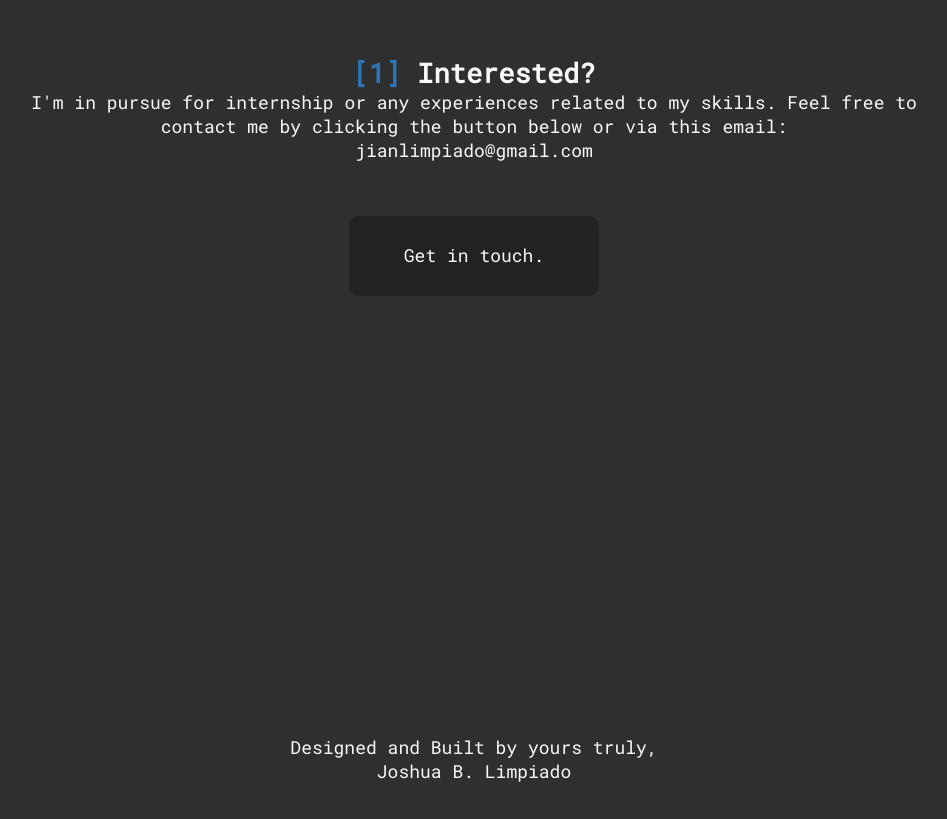
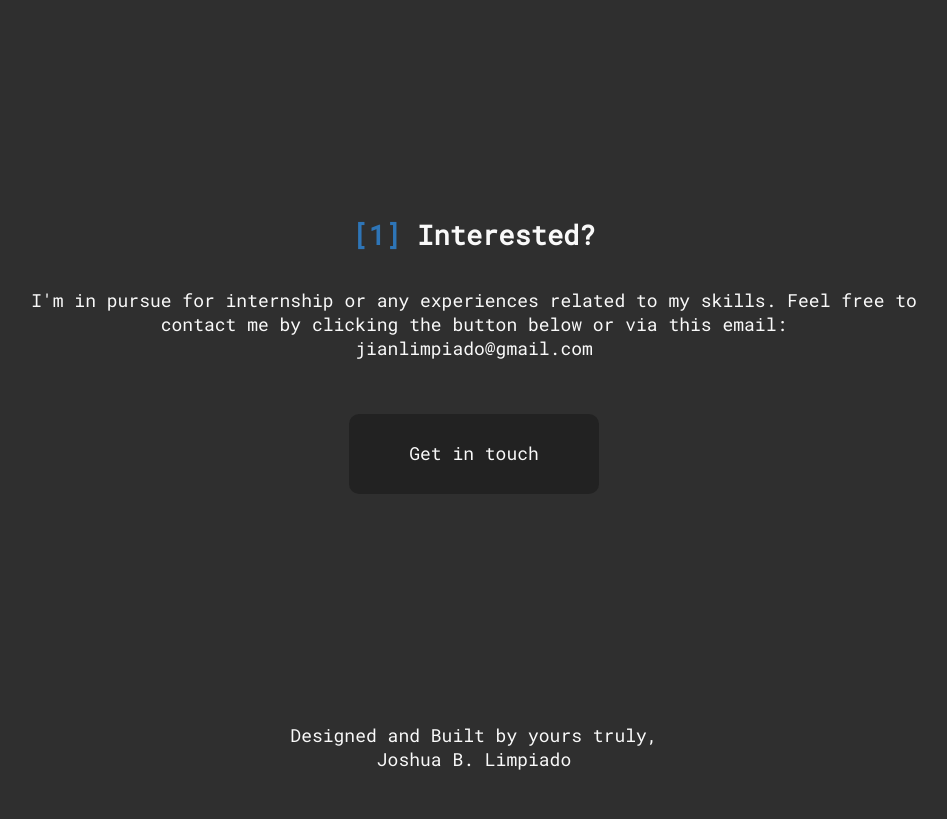
Before and after one commit to d3vLimpiado/jl-personal-web, a Gatsby site: page / in a window 1280 px wide. Shown: the part 2889-3708 px from the top of the page, without its empty margins (166-1113 px from the left). Built offline with nearby package versions, Linux system fonts and the light colour scheme; Gatsby itself is replaced by a stand-in of ours.

Commit message:
Minor Update/s
Centered the contents on view

```diff
--- a/src/components/Contacts.js
+++ b/src/components/Contacts.js
@@ -35,6 +35,7 @@ const ContactWrapper = styled.section`
     display: flex;
     flex-direction: column;
     padding: 2em 0;
+    grid-row: 4;
 
     @media screen and (min-width: 1200px) {
         width: 70%;
@@ -44,12 +45,20 @@ const ContactWrapper = styled.section`
         display: flex;
         flex-direction: column;
         align-items: center;
+        justify-content: center;
+        height: 80%;
+
+        @media screen and (min-width: 800px){
+            height: 90%;
+        }
+
         h1 {
             span {
                 color: var(--jl-blue);
             }
         }
         p {
+            margin-top: 2em;
             text-align: center;
         }
         a {
@@ -66,18 +75,34 @@ const ContactWrapper = styled.section`
             cursor: pointer;
             text-align: center;
             padding: 1.5em 0;
+            transition: background .20s ease-in;
 
             @media screen and (min-width: 800px) {
                 width: 250px;
                 height: 80px;
                 margin: 3em 0;
             }
+
+            &:hover{
+                background: #5f5f5f;
+            }
         }
     }
 
     footer {
+        height: 20%;
+        display: flex;
+        flex-direction: column;
+        justify-content: center;
         text-align: center;
-        margin-top: auto;
+
+        span{
+            color: var(--jl-white);
+        }
+
+        @media screen and (min-width: 800px){
+            height: 10%;
+        }
     }
 `;
 
@@ -95,7 +120,7 @@ export default function Contacts() {
                     my skills. Feel free to contact me by clicking the button
                     below or via this email: <br /> jianlimpiado@gmail.com
                 </p>
-                <a href="mailto:jianlimpiado@gmail.com">Get in touch.</a>
+                <a href="mailto:jianlimpiado@gmail.com">Get in touch</a>
             </div>
             <Footer>
                 <IconContext.Provider
@@ -133,7 +158,7 @@ export default function Contacts() {
                     </SocialIcons>
                 </IconContext.Provider>
                 Designed and Built by yours truly, <br />
-                Joshua B. Limpiado
+                <span>Joshua B. Limpiado</span>
             </Footer>
         </ContactWrapper>
     );
```
